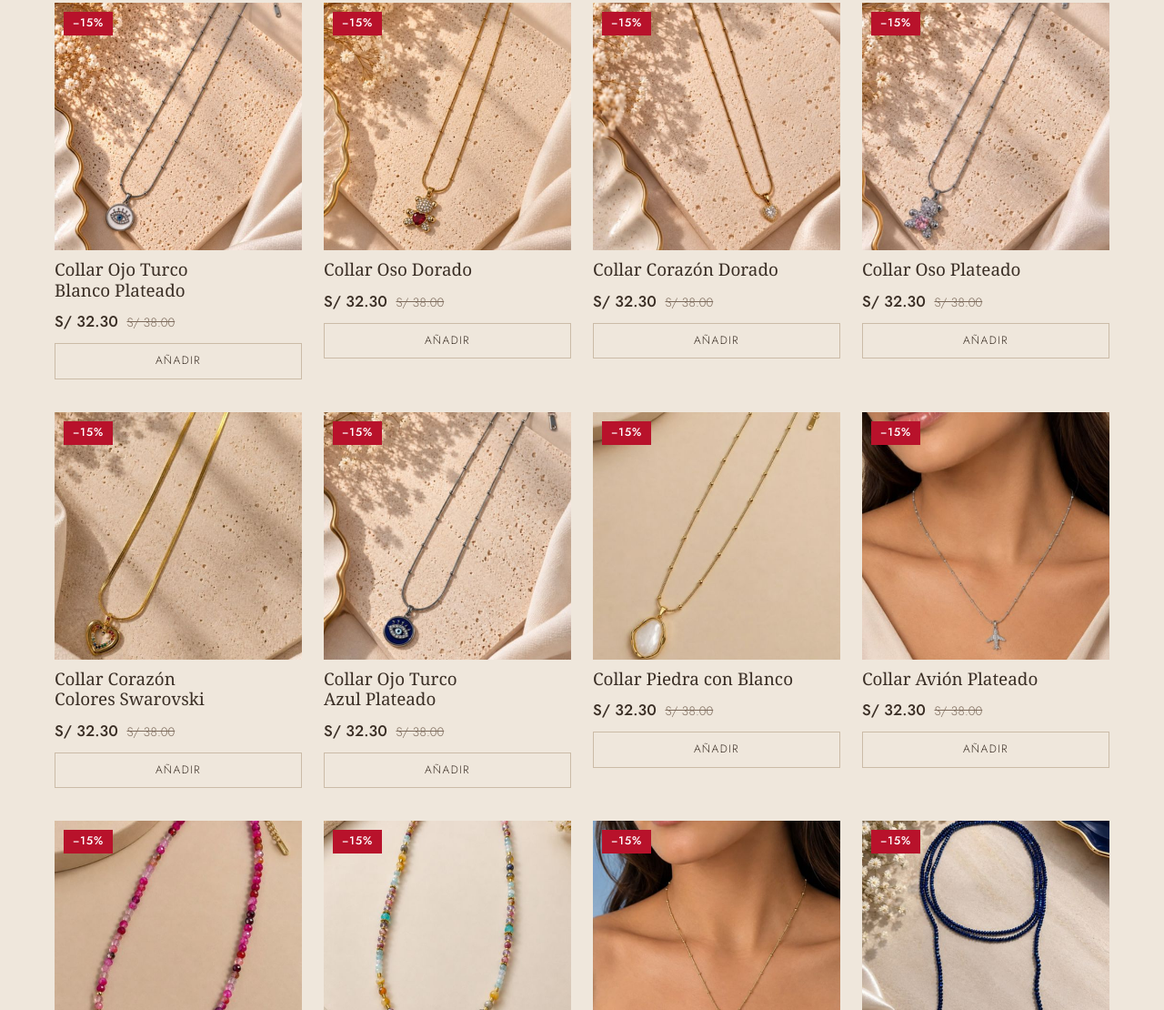
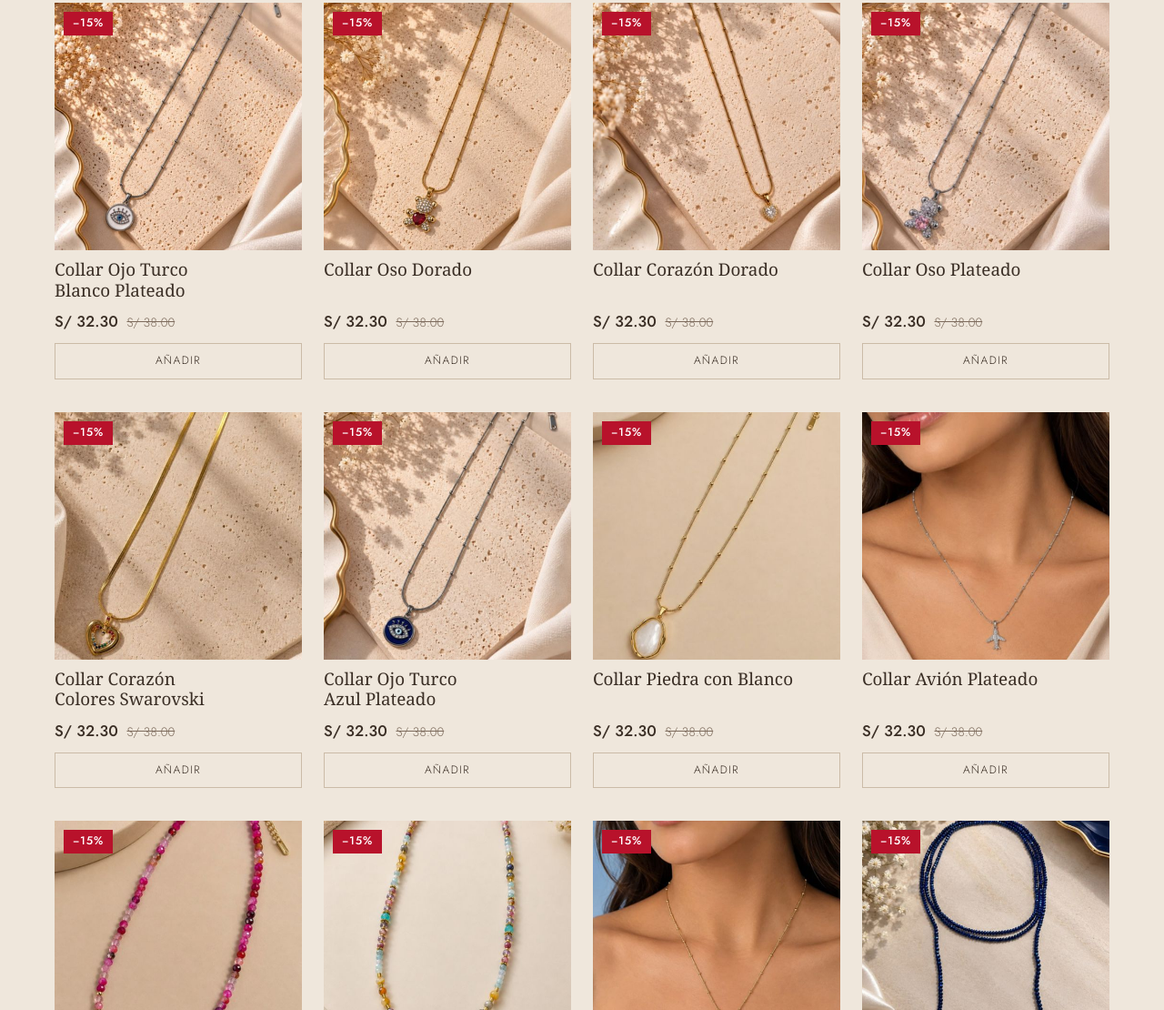
Before and after one commit to felixtasaycorosario-hue/AlquimiaElixir, a plain HTML site: page black-alquimia.html in a window 1280 px wide. Shown: the part 3213-4323 px from the top of the page at 91% size. Drawn offline with Linux system fonts and the light colour scheme; a web font is replaced by a local one.

Commit message:
Black Alquimia: precios y botones alineados en móvil
Co-Authored-By: Claude Opus 5.5 <noreply@anthropic.com>
Claude-Session: https://claude.ai/code/session_01GWiSsigu5FGMRNmF5RE1c5

```diff
--- a/black-alquimia.html
+++ b/black-alquimia.html
@@ -93,7 +93,8 @@ nav .wrap{display:flex;align-items:center;justify-content:space-between;gap:16px
 .card:hover .pic img{transform:scale(1.05)}
 .tag{position:absolute;top:10px;left:10px;font-size:.78rem;font-weight:500;letter-spacing:.06em;padding:3px 10px;background:var(--red);color:#fff}
 .card h3{font-size:1.18rem;line-height:1.2}
-.prices{display:flex;gap:10px;align-items:baseline;font-variant-numeric:tabular-nums}
+@media (max-width:480px){.card h3{font-size:1.08rem}}
+.prices{display:flex;gap:4px 10px;align-items:baseline;flex-wrap:wrap;font-variant-numeric:tabular-nums;margin-top:auto}
 .prices b{font-weight:500;font-size:1.05rem}
 .prices s{color:var(--muted);font-size:.85rem}
 .row{display:flex;gap:8px}
```
